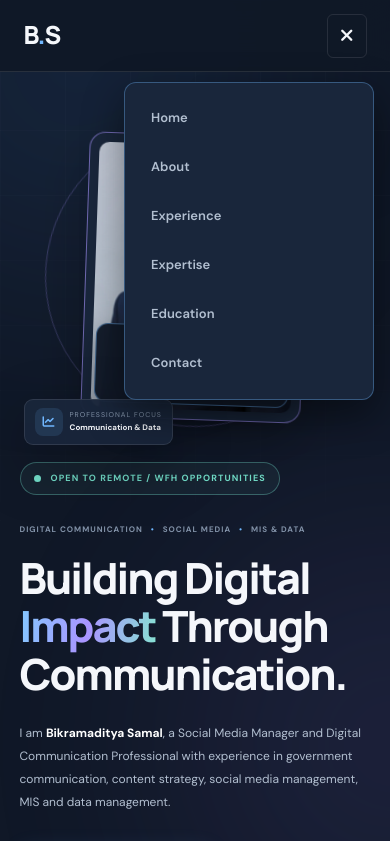
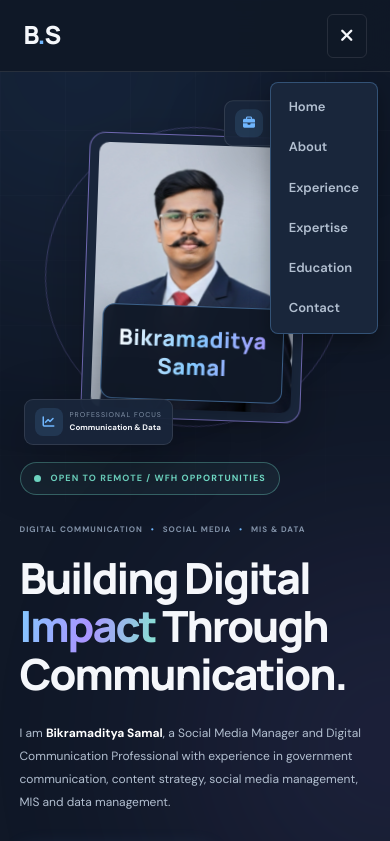
Before and after one commit to bikramadityasamal/bikramadityasamal.github.io, a plain HTML site: page index.html in a window 390 px wide. Both pictures are taken after a click on the button "Toggle navigation". Shown: the top 841 px of the page. Drawn offline with Linux system fonts and the light colour scheme.

Commit message:
Update style.css

```diff
--- a/style.css
+++ b/style.css
@@ -1447,26 +1447,50 @@ ul {
         z-index: 2101;
     }
 
-    /* Compact right-side popup menu */
+    /* EXTRA COMPACT MOBILE MENU */
+
 .navigation {
     display: none;
     position: fixed;
     top: 82px;
-        right: 16px;
+    right: 12px;
     left: auto;
-        width: 250px;
-        max-width: calc(100vw - 32px);
-        max-height: 70vh;
-        overflow-y: auto;
-        padding: 12px;
+    width: max-content;
+    min-width: 0;
+    max-width: calc(100vw - 24px);
+    height: auto;
+    padding: 4px;
+    margin: 0;
     flex-direction: column;
     align-items: stretch;
-        gap: 3px;
+    gap: 0;
     background: #19263b;
-        border: 1px solid rgba(112,183,255,0.35);
-        border-radius: 12px;
-        box-shadow: 0 15px 40px rgba(0,0,0,0.45);
+    border: 1px solid rgba(112,183,255,0.3);
+    border-radius: 8px;
+    box-shadow: 0 8px 20px rgba(0,0,0,0.3);
     z-index: 2100;
+}
+
+.navigation.active {
+    display: flex;
+}
+
+.navigation a {
+    display: block;
+    padding: 5px 9px;
+    margin: 0;
+    font-size: 11px;
+    line-height: 1.25;
+    white-space: nowrap;
+    border-radius: 5px;
+}
+
+.navigation a::after {
+    display: none;
+}
+
+.navigation a:hover {
+    background: rgba(112,183,255,0.1);
 }
 
     .navigation.active {
@@ -1880,3 +1904,62 @@ ul {
         letter-spacing: 0.4px;
     }
 }
+/* =====================================
+   SAME PREMIUM NAME DESIGN
+   DESKTOP + MOBILE
+   ===================================== */
+
+.image-caption {
+    position: absolute;
+    left: 18px;
+    right: 18px;
+    bottom: 18px;
+
+    display: flex;
+    justify-content: center;
+    align-items: center;
+
+    padding: 18px 12px;
+
+    background: rgba(16, 24, 39, 0.96);
+    border: 1px solid rgba(112, 183, 255, 0.45);
+    border-radius: 12px;
+
+    box-shadow: 0 10px 30px rgba(0, 0, 0, 0.35);
+    backdrop-filter: blur(14px);
+}
+
+.caption-initials {
+    display: none !important;
+}
+
+.image-caption div:last-child {
+    display: flex;
+    align-items: center;
+    justify-content: center;
+    width: 100%;
+}
+
+.image-caption small {
+    display: none !important;
+}
+
+.image-caption strong {
+    font-family: var(--font-heading);
+    font-size: 22px;
+    font-weight: 800;
+    letter-spacing: 0.5px;
+    line-height: 1.3;
+    text-align: center;
+
+    background: linear-gradient(
+        100deg,
+        #ffffff,
+        #83caff,
+        #a994ff
+    );
+
+    -webkit-background-clip: text;
+    background-clip: text;
+    color: transparent;
+}
```
Lines whose indentation alone changed are shown as unchanged.
